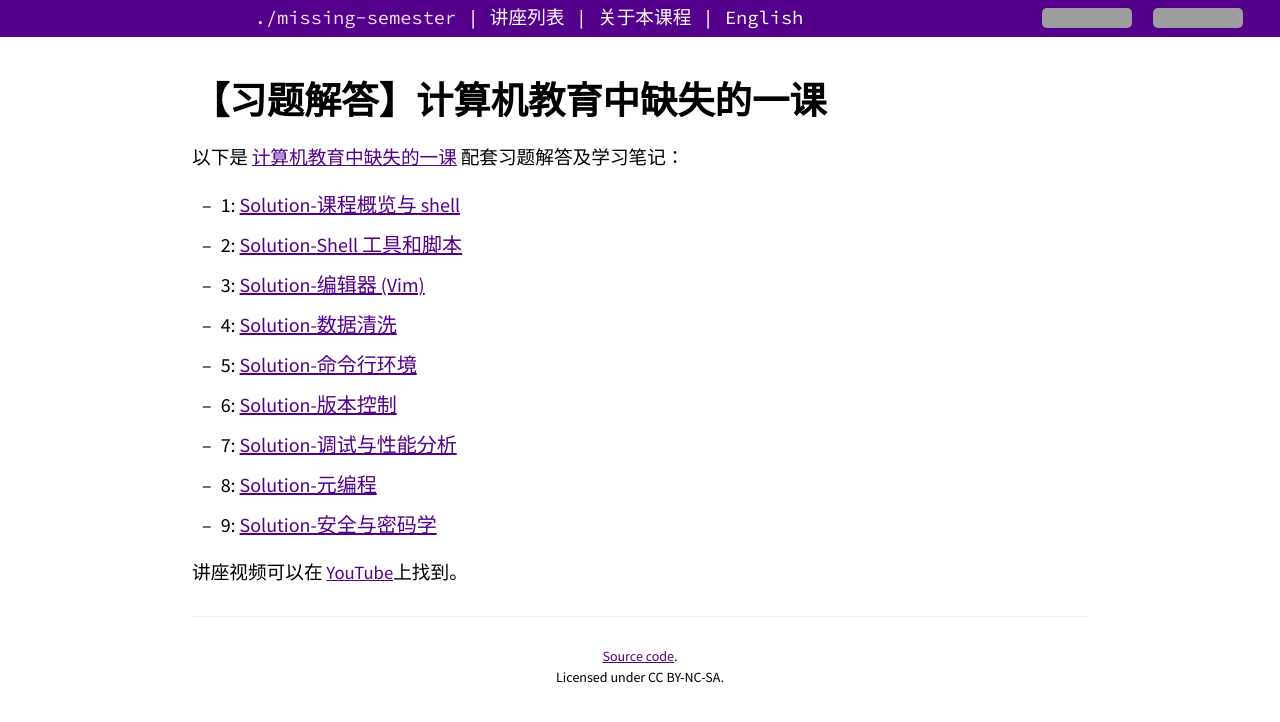
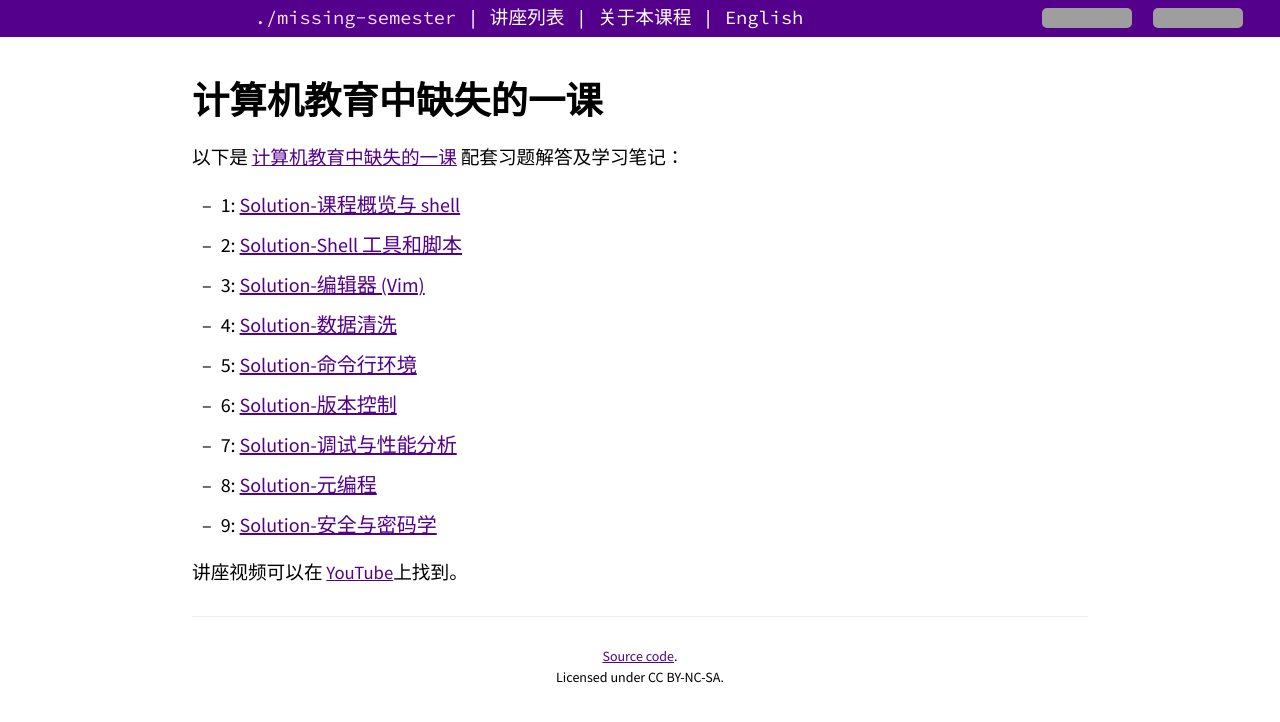
Before and after one commit to missing-semester-cn/missing-notes-and-solutions, a Jekyll site: the page built from index.md, in a window 1280 px wide. Shown: the top 722 px of the page. Built offline with Jekyll 4.4.1, drawn with Linux system fonts in a browser that asks for light colours; grey boxes are pictures that could not be loaded.

Commit message:
move solutions to a standalone repo

```diff
--- a/index.md
+++ b/index.md
@@ -1,6 +1,6 @@
 ---
 layout: page
-title: 【习题解答】计算机教育中缺失的一课
+title: 计算机教育中缺失的一课
 ---
 
 
--- a/static/css/main.css
+++ b/static/css/main.css
@@ -390,7 +390,7 @@ input[type=checkbox]:checked ~ .menu-label:after {
   -webkit-box-shadow: 0 0 10px #888;
      -moz-box-shadow: 0 0 10px #888;
           /* box-shadow: 0 0 10px #888; */
-          box-shadow: 0px -1px 20px 0px #562c8c6b;
+          box-shadow: 0px -1px 20px 0px #dfdce26b;
 }
 .ribbon a {
   border: 1px solid #000;
```
